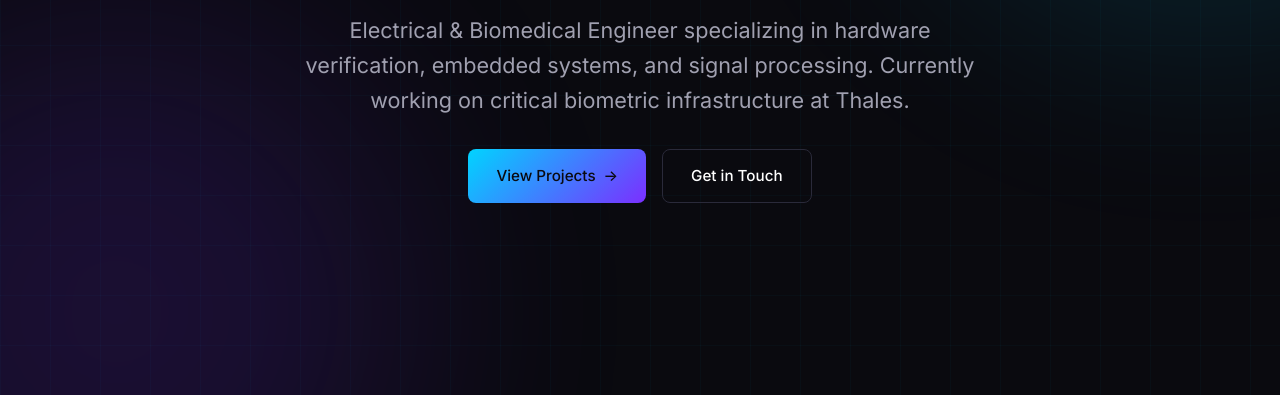
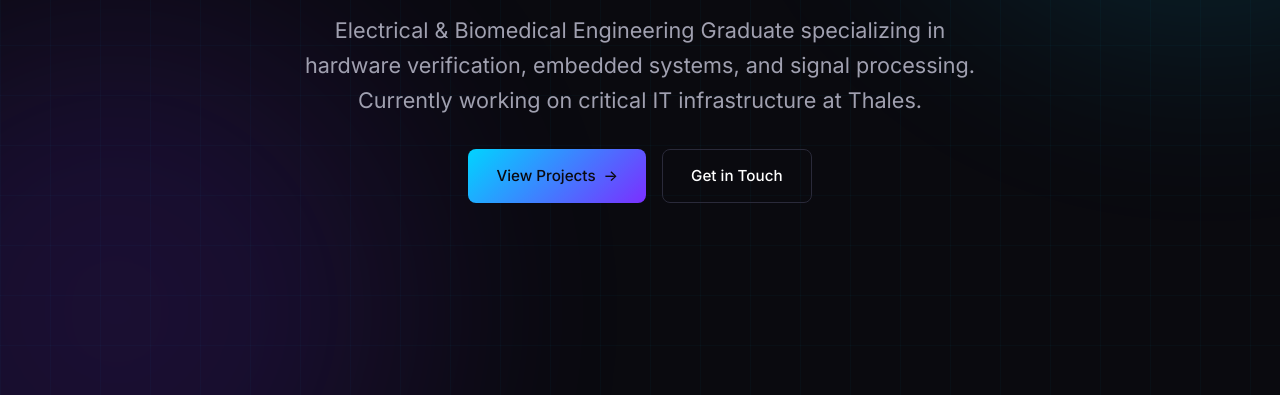
Before and after one commit to adamsabbagh/adamsabbagh.github.io, a plain HTML site: page index.html in a window 1280 px wide. Shown: the part 405-800 px from the top of the page. Drawn offline with Linux system fonts and the light colour scheme.

Commit message:
Revise subtitle for clarity on qualifications
Updated the subtitle to reflect educational background and current work focus.

```diff
--- a/index.html
+++ b/index.html
@@ -778,7 +778,7 @@
             <div class="hero-badge">Available for Opportunities</div>
             <h1>Hi, I'm <span>Adam Sabbagh</span></h1>
             <p class="hero-subtitle">
-                Electrical & Biomedical Engineer specializing in hardware verification, embedded systems, and signal processing. Currently working on critical biometric infrastructure at Thales.
+                Electrical & Biomedical Engineering Graduate specializing in hardware verification, embedded systems, and signal processing. Currently working on critical IT infrastructure at Thales.
             </p>
             <div class="hero-links">
                 <a href="#projects" class="btn btn-primary">
```
